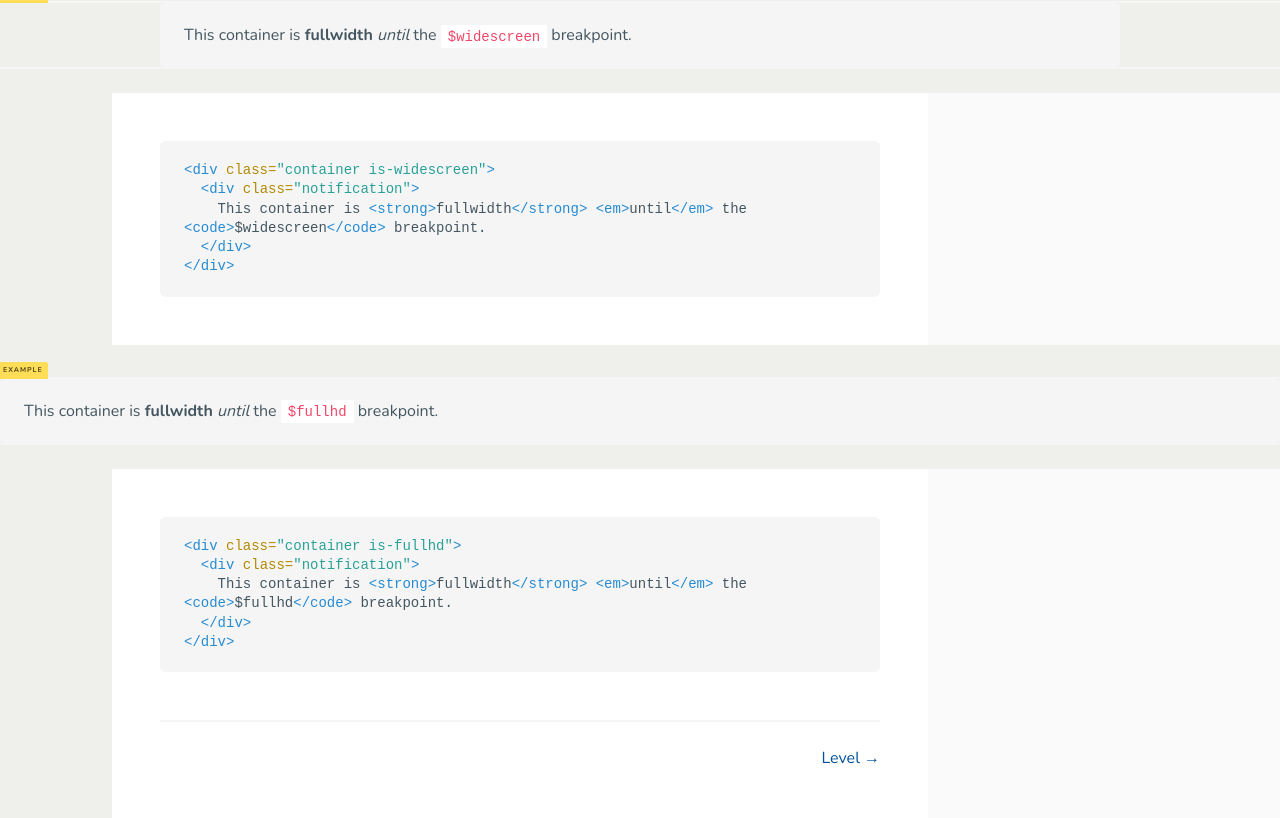
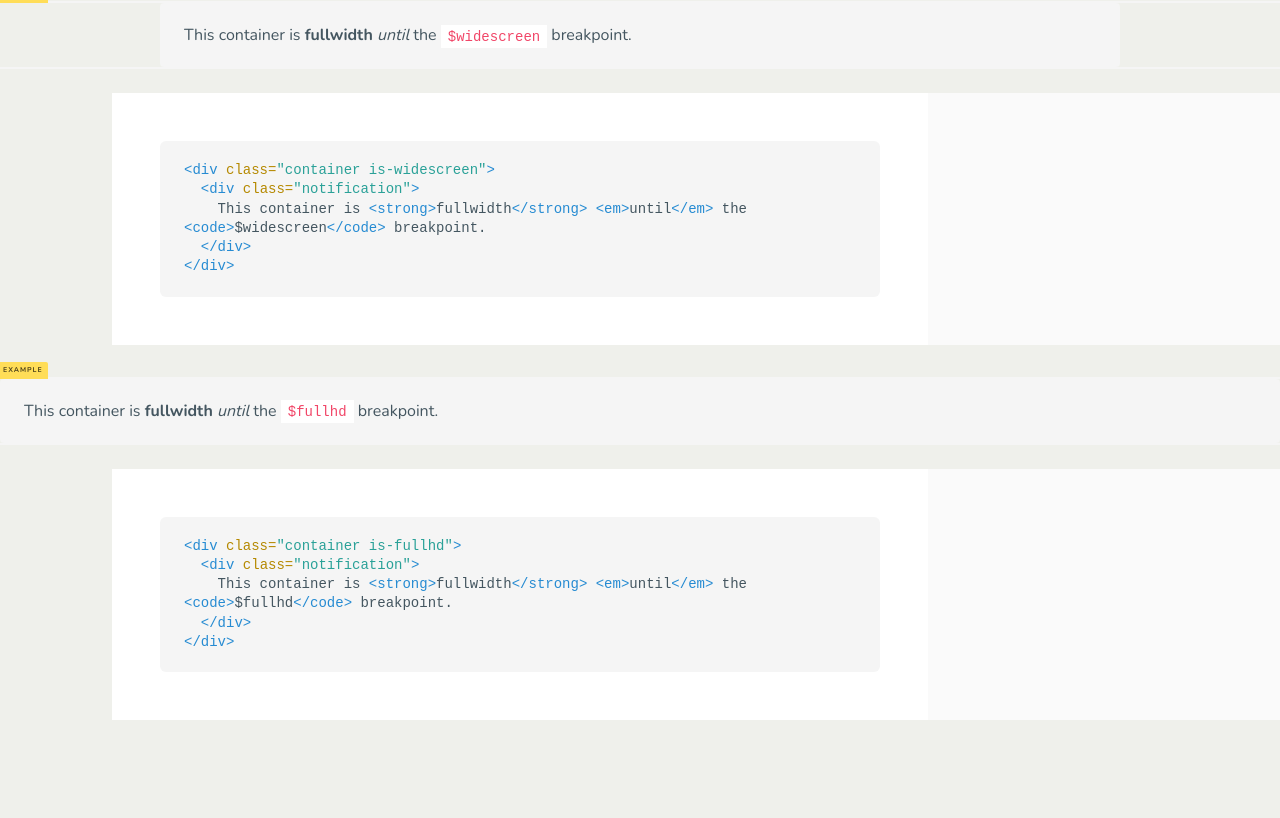
Before and after one commit to sdmesadev/mesastyles, a website: page elements/container.html in a window 1280 px wide. Shown: the part 1998-2816 px from the top of the page. After the commit the page ends 2718 px from the top, so only its background shows below. Drawn offline with nearby package versions, Linux system fonts and the light colour scheme; files that its build step writes are made by us from their sources.

Commit message:
Removed arrow link

```diff
--- a/elements/container.html
+++ b/elements/container.html
@@ -377,15 +377,7 @@
 
         </div>
 
-        <nav class="bd-prev-next-bis">
 
-
-
-            <a class="bd-prev-next-bis-next" href="https://bulma.io/documentation/layout/level" title="Level">
-              Level →
-            </a>
-
-        </nav>
       </div>
 
       <aside class="bd-side">
```
